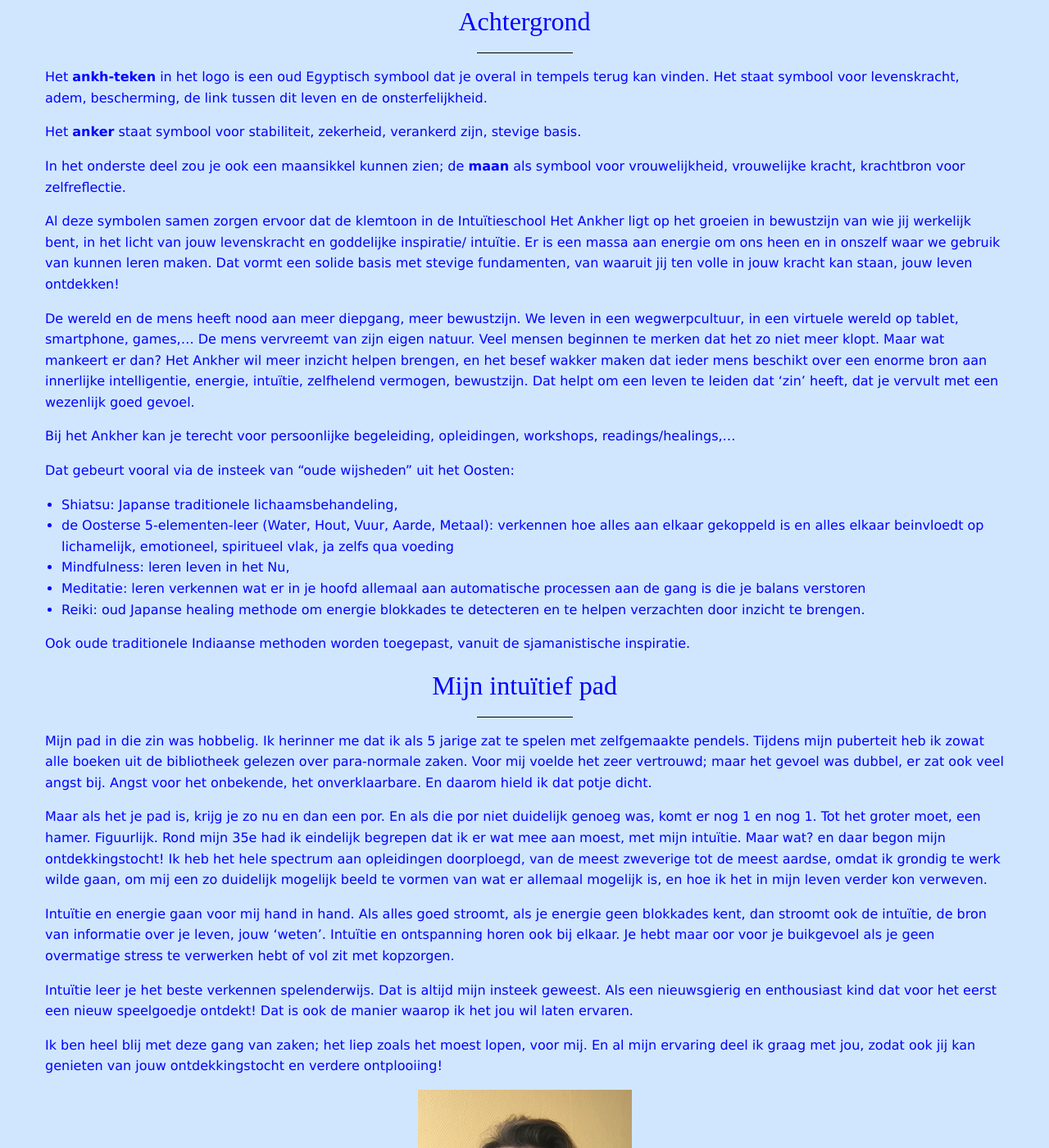
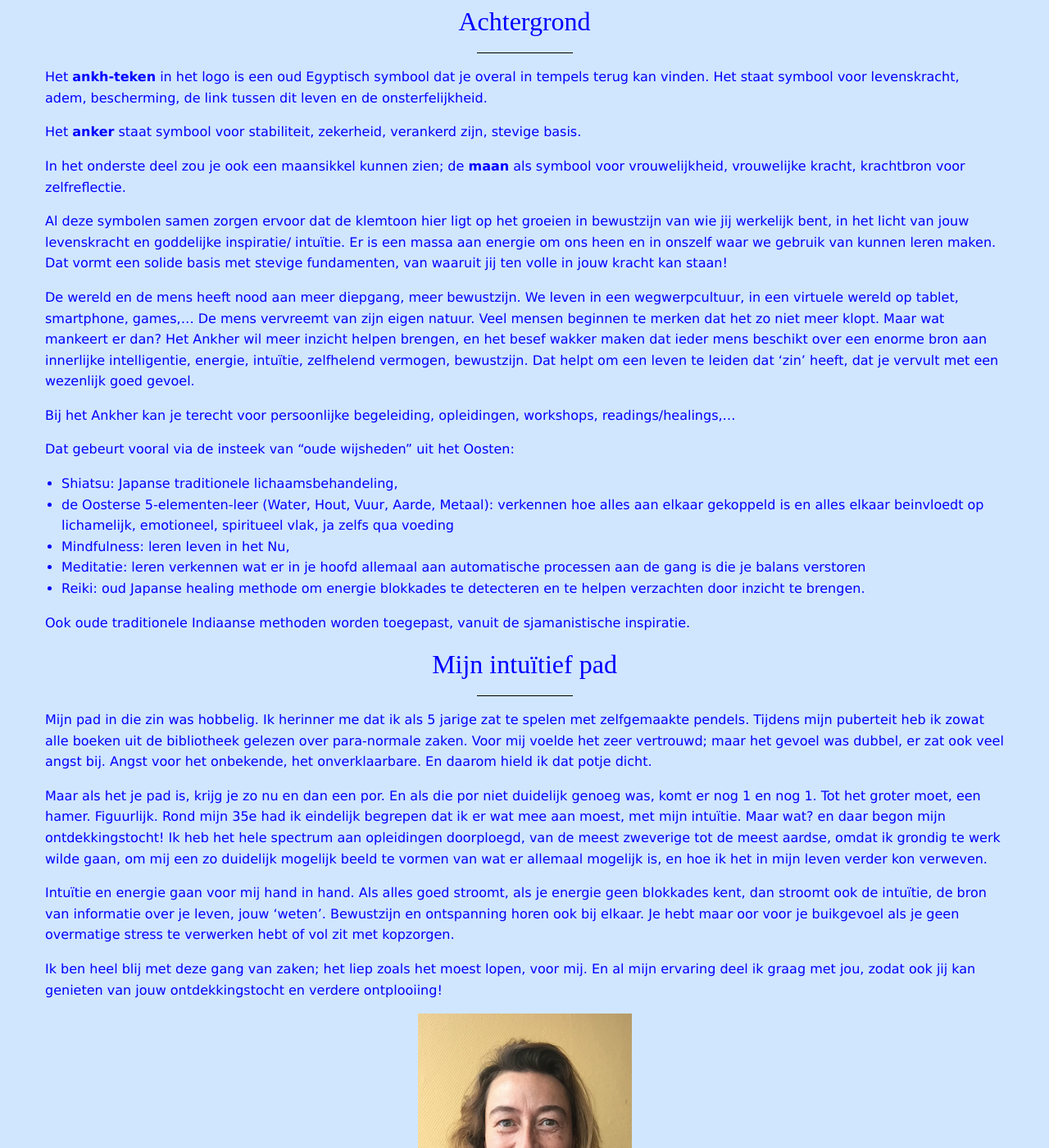
Before and after one commit to ankher/ankher.github.io, a Jekyll site: the page built from index.md, in a window 1280 px wide and 1400 px high, scrolled down 891 px. Shown: the whole window at 82% size. Built offline with Jekyll 4.4.1, drawn with Linux system fonts in a browser that asks for light colours; nearby versions of some CDN libraries.

Commit message:
Update index.md

```diff
--- a/index.md
+++ b/index.md
@@ -23,8 +23,8 @@ Het **anker** staat symbool voor stabiliteit, zekerheid, verankerd zijn, stevige
 
 In het onderste deel zou je ook een maansikkel kunnen zien; de **maan** als symbool voor vrouwelijkheid, vrouwelijke kracht, krachtbron voor zelfreflectie.
 
-Al deze symbolen samen zorgen ervoor dat de klemtoon in de Intuïtieschool Het Ankher ligt op het groeien in bewustzijn van wie jij werkelijk bent, in het licht van jouw levenskracht en goddelijke inspiratie/ intuïtie. Er is een massa aan energie om ons heen en in onszelf waar we gebruik van kunnen leren maken.
-Dat vormt een solide basis met stevige fundamenten, van waaruit jij ten volle in jouw kracht kan staan, jouw leven ontdekken!
+Al deze symbolen samen zorgen ervoor dat de klemtoon hier ligt op het groeien in bewustzijn van wie jij werkelijk bent, in het licht van jouw levenskracht en goddelijke inspiratie/ intuïtie. Er is een massa aan energie om ons heen en in onszelf waar we gebruik van kunnen leren maken.
+Dat vormt een solide basis met stevige fundamenten, van waaruit jij ten volle in jouw kracht kan staan!
 
 De wereld en de mens heeft nood aan meer diepgang, meer bewustzijn. We leven in een wegwerpcultuur, in een virtuele wereld op tablet, smartphone, games,... De mens vervreemt van zijn eigen natuur. Veel mensen beginnen te merken dat het zo niet meer klopt. Maar wat mankeert er dan? Het Ankher wil meer inzicht helpen brengen, en het besef wakker maken dat ieder mens beschikt over een enorme bron aan innerlijke intelligentie, energie, intuïtie, zelfhelend vermogen, bewustzijn. Dat helpt om een leven te leiden dat 'zin' heeft, dat je vervult met een wezenlijk goed gevoel.
 
@@ -51,9 +51,8 @@ Mijn pad in die zin was hobbelig. Ik herinner me dat ik als 5 jarige zat te spel
 Maar als het je pad is, krijg je zo nu en dan een por. En als die por niet duidelijk genoeg was, komt er nog 1 en nog 1. Tot het groter moet, een hamer. Figuurlijk. Rond mijn 35e had ik eindelijk begrepen dat ik er wat mee aan moest, met mijn intuïtie. Maar wat? en daar begon mijn ontdekkingstocht! Ik heb het hele spectrum aan opleidingen doorploegd, van de meest zweverige tot de meest aardse, omdat ik grondig te werk wilde gaan, om mij een zo duidelijk mogelijk beeld te vormen van wat er allemaal mogelijk is, en hoe ik het in mijn leven verder kon verweven.
 
 Intuïtie en energie gaan voor mij hand in hand. Als alles goed stroomt, als je energie geen blokkades kent, dan stroomt ook de intuïtie, de bron van informatie over je leven, jouw 'weten'.
-Intuïtie en ontspanning horen ook bij elkaar. Je hebt maar oor voor je buikgevoel als je geen overmatige stress te verwerken hebt of vol zit met kopzorgen.
+Bewustzijn en ontspanning horen ook bij elkaar. Je hebt maar oor voor je buikgevoel als je geen overmatige stress te verwerken hebt of vol zit met kopzorgen.
 
-Intuïtie leer je het beste verkennen spelenderwijs. Dat is altijd mijn insteek geweest. Als een nieuwsgierig en enthousiast kind dat voor het eerst een nieuw speelgoedje ontdekt! Dat is ook de manier waarop ik het jou wil laten ervaren.
 
 Ik ben heel blij met deze gang van zaken; het liep zoals het moest lopen, voor mij. En al mijn ervaring deel ik graag met jou, zodat ook jij kan genieten van jouw ontdekkingstocht en verdere ontplooiing!
 
```
